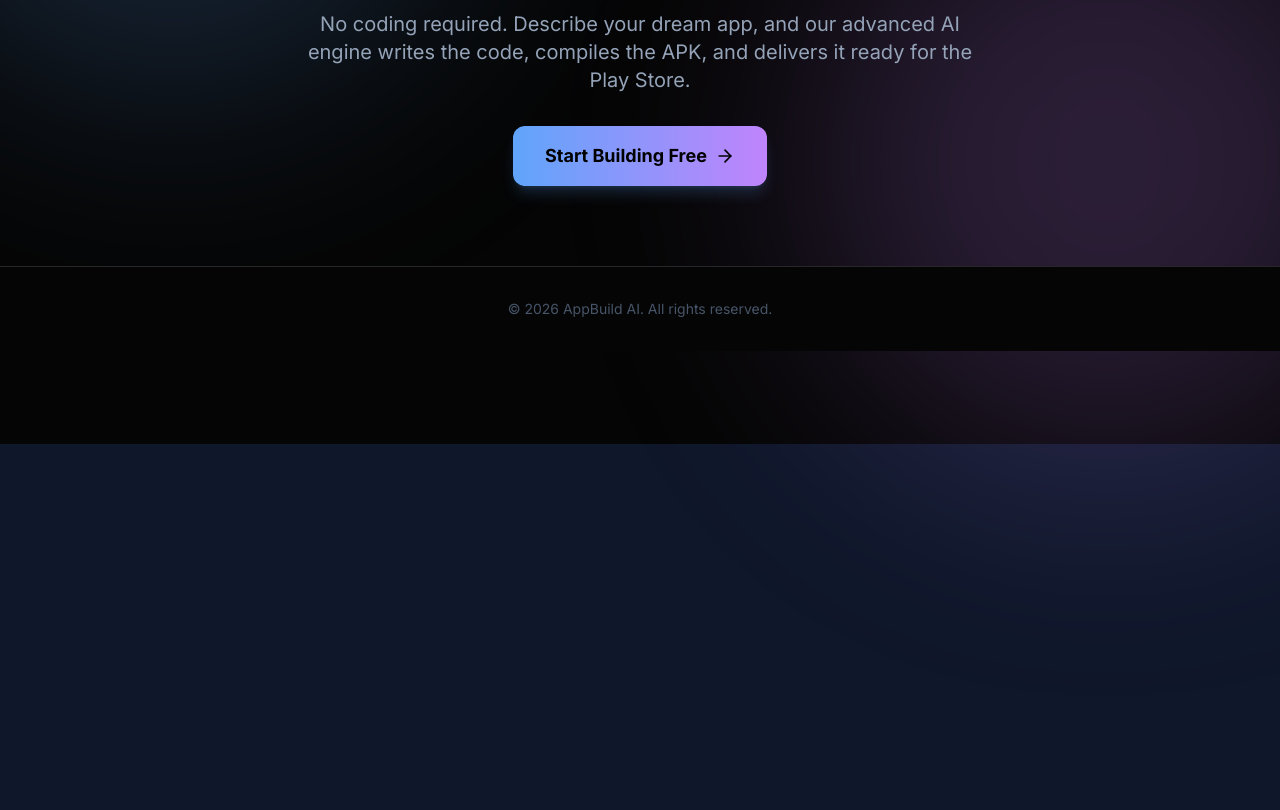
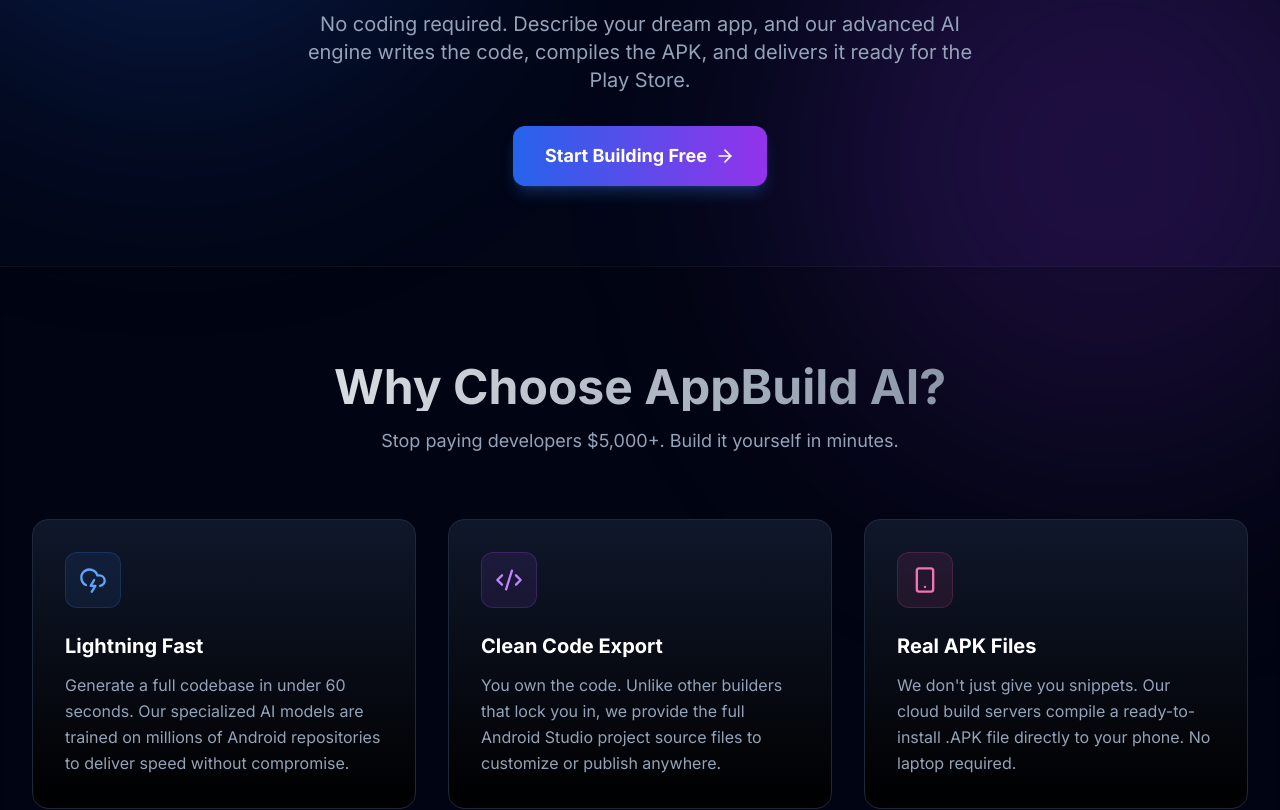
Before and after one commit to markolybrx/APK-Builder, a Next.js app: page / in a window 1280 px wide. Shown: the part 420-1230 px from the top of the page. Before the commit the page ends 864 px from the top, so only its background shows below. Built offline with nearby package versions, Linux system fonts and the light colour scheme; no server answers.

Commit message:
Update page.js

```diff
--- a/app/page.js
+++ b/app/page.js
@@ -1,8 +1,15 @@
 import Link from "next/link";
-import { getServerSession } from "next-auth"; // Server-side session check
+import { getServerSession } from "next-auth";
 import { authOptions } from "@/app/api/auth/[...nextauth]/route";
 import { redirect } from "next/navigation";
-import { ArrowRight, Smartphone, Code2, CloudLightning, Sparkles, Terminal, Download } from "lucide-react";
+import {
+  ArrowRight,
+  Smartphone,
+  Code2,
+  CloudLightning,
+  Sparkles,
+  Download
+} from "lucide-react";
 
 export default async function Home() {
   // 1. AUTO-REDIRECT: Check if user is already logged in
@@ -12,25 +19,25 @@
   }
 
   return (
-    <div className="flex flex-col min-h-screen bg-matte-900 overflow-hidden text-white relative">
+    <div className="flex flex-col min-h-screen bg-slate-950 overflow-hidden text-white relative selection:bg-neon-blue selection:text-white">
 
       {/* Background Gradients */}
       <div className="fixed inset-0 z-0 pointer-events-none">
-        <div className="absolute top-[-10%] left-[-10%] w-[600px] h-[600px] bg-neon-blue/20 rounded-full blur-[120px]" />
-        <div className="absolute bottom-[-10%] right-[-10%] w-[600px] h-[600px] bg-neon-purple/20 rounded-full blur-[120px]" />
+        <div className="absolute top-[-10%] left-[-10%] w-[600px] h-[600px] bg-blue-600/20 rounded-full blur-[120px]" />
+        <div className="absolute bottom-[-10%] right-[-10%] w-[600px] h-[600px] bg-purple-600/20 rounded-full blur-[120px]" />
       </div>
 
       {/* Hero Section */}
       <section className="relative z-10 flex flex-col items-center justify-center text-center px-4 pt-32 pb-20 max-w-5xl mx-auto space-y-8">
 
-        <div className="inline-flex items-center gap-2 px-4 py-1.5 rounded-full border border-neon-blue/30 bg-neon-blue/10 text-neon-blue text-xs font-bold uppercase tracking-widest backdrop-blur-md">
+        <div className="inline-flex items-center gap-2 px-4 py-1.5 rounded-full border border-blue-500/30 bg-blue-500/10 text-blue-400 text-xs font-bold uppercase tracking-widest backdrop-blur-md">
           <Sparkles className="w-3 h-3" />
           <span>V2.0 Public Beta Live</span>
         </div>
 
         <h1 className="text-5xl md:text-7xl font-extrabold tracking-tight leading-[1.1]">
           Turn Your Words Into <br />
-          <span className="text-transparent bg-clip-text bg-gradient-to-r from-neon-blue via-neon-cyan to-neon-purple">
+          <span className="text-transparent bg-clip-text bg-gradient-to-r from-blue-400 via-cyan-400 to-purple-500">
             Real Android Apps
           </span>
         </h1>
@@ -41,8 +48,8 @@
 
         <div className="flex flex-col sm:flex-row gap-4 mt-8 w-full justify-center">
           <Link
-            href="/login"
-            className="group flex items-center justify-center gap-2 px-8 py-4 text-lg font-bold text-black bg-gradient-to-r from-neon-blue to-neon-purple rounded-xl transition-all shadow-lg shadow-neon-blue/20 hover:scale-105"
+            href="/api/auth/signin"
+            className="group flex items-center justify-center gap-2 px-8 py-4 text-lg font-bold text-white bg-gradient-to-r from-blue-600 to-purple-600 rounded-xl transition-all shadow-lg shadow-blue-500/25 hover:scale-105 hover:shadow-blue-500/40"
           >
             Start Building Free
             <ArrowRight className="w-5 h-5 group-hover:translate-x-1 transition-transform" />
@@ -50,8 +57,55 @@
         </div>
       </section>
 
+      {/* Sales Strategy / Features Section (RESTORED) */}
+      <section className="relative z-10 py-24 bg-black/20 backdrop-blur-sm border-t border-white/5">
+        <div className="max-w-7xl mx-auto px-4 sm:px-6 lg:px-8">
+          <div className="text-center mb-16">
+            <h2 className="text-3xl md:text-5xl font-bold bg-clip-text text-transparent bg-gradient-to-r from-white to-slate-500">
+              Why Choose AppBuild AI?
+            </h2>
+            <p className="mt-4 text-slate-400 text-lg">Stop paying developers $5,000+. Build it yourself in minutes.</p>
+          </div>
+
+          <div className="grid grid-cols-1 md:grid-cols-3 gap-8">
+            {/* Feature 1 */}
+            <div className="p-8 rounded-2xl bg-gradient-to-b from-slate-900 to-black border border-slate-800 hover:border-blue-500/50 transition-all hover:shadow-[0_0_30px_-5px_rgba(59,130,246,0.15)] group">
+              <div className="w-14 h-14 rounded-xl bg-blue-500/10 flex items-center justify-center mb-6 group-hover:scale-110 transition-transform duration-300 border border-blue-500/20">
+                <CloudLightning className="w-7 h-7 text-blue-400" />
+              </div>
+              <h3 className="text-xl font-bold text-white mb-3">Lightning Fast</h3>
+              <p className="text-slate-400 leading-relaxed">
+                Generate a full codebase in under 60 seconds. Our specialized AI models are trained on millions of Android repositories to deliver speed without compromise.
+              </p>
+            </div>
+
+            {/* Feature 2 */}
+            <div className="p-8 rounded-2xl bg-gradient-to-b from-slate-900 to-black border border-slate-800 hover:border-purple-500/50 transition-all hover:shadow-[0_0_30px_-5px_rgba(168,85,247,0.15)] group">
+              <div className="w-14 h-14 rounded-xl bg-purple-500/10 flex items-center justify-center mb-6 group-hover:scale-110 transition-transform duration-300 border border-purple-500/20">
+                <Code2 className="w-7 h-7 text-purple-400" />
+              </div>
+              <h3 className="text-xl font-bold text-white mb-3">Clean Code Export</h3>
+              <p className="text-slate-400 leading-relaxed">
+                You own the code. Unlike other builders that lock you in, we provide the full Android Studio project source files to customize or publish anywhere.
+              </p>
+            </div>
+
+            {/* Feature 3 */}
+            <div className="p-8 rounded-2xl bg-gradient-to-b from-slate-900 to-black border border-slate-800 hover:border-pink-500/50 transition-all hover:shadow-[0_0_30px_-5px_rgba(236,72,153,0.15)] group">
+              <div className="w-14 h-14 rounded-xl bg-pink-500/10 flex items-center justify-center mb-6 group-hover:scale-110 transition-transform duration-300 border border-pink-500/20">
+                <Smartphone className="w-7 h-7 text-pink-400" />
+              </div>
+              <h3 className="text-xl font-bold text-white mb-3">Real APK Files</h3>
+              <p className="text-slate-400 leading-relaxed">
+                We don't just give you snippets. Our cloud build servers compile a ready-to-install .APK file directly to your phone. No laptop required.
+              </p>
+            </div>
+          </div>
+        </div>
+      </section>
+
       {/* Footer */}
-      <footer className="relative z-10 py-8 text-center text-slate-600 text-sm border-t border-matte-border bg-matte-900">
+      <footer className="relative z-10 py-8 text-center text-slate-600 text-sm border-t border-white/5 bg-slate-950">
         <p>© 2026 AppBuild AI. All rights reserved.</p>
       </footer>
     </div>
```
